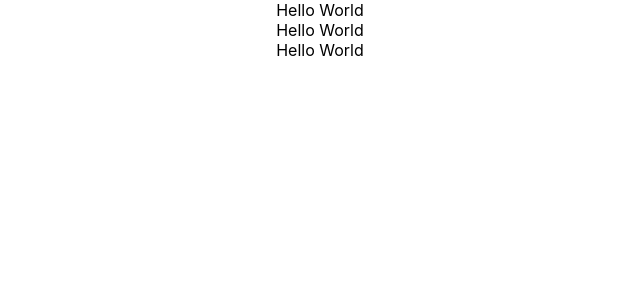
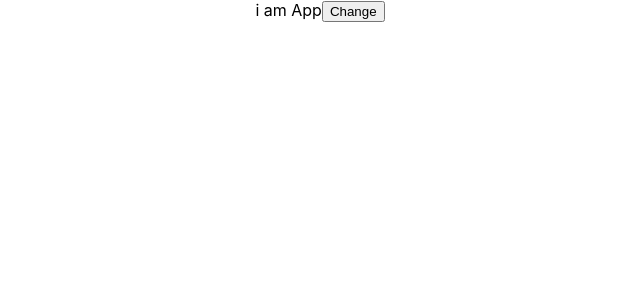
Before and after one commit to ptsfdtz/learn-react, a React (Create React App) app: page / in a window 1280 px wide. Shown: the top 300 px of the page, without its empty margins (320-960 px from the left). Built offline with nearby package versions, Linux system fonts and the light colour scheme.

Commit message:
feat:add react

```diff
--- a/src/App.jsx
+++ b/src/App.jsx
@@ -1,25 +1,20 @@
 import './App.css';
 import React from 'react';
-
-function App() {
-  function HelloWorld() {
-    return <div>Hello World</div>;
+import Son from './son';
+class App extends React.PureComponent {
+  state = {
+    mes: "i am App"
   }
-  class ClassHello extends React.Component {
-    render() {
-      return <div>Hello World</div>;
-    }
+  changeMes(sonmes) {
+    this.setState({
+      mes: sonmes
+    })
   }
-  let hello = HelloWorld();
-
-  return (
-    <div className="App">
-      {hello}
-      <HelloWorld />
-      <ClassHello />
+  render() {
+    return <div className="App">
+      <Son mes={this.state.mes} changeMes={this.changeMes.bind(this)}> </Son>
     </div>
-  );
+  }
 }
 
-
 export default App;
--- /dev/null
+++ b/src/son.js
@@ -0,0 +1,25 @@
+import React from 'react';
+import PropTypes from 'prop-types';
+
+class Son extends React.Component {
+    state = {
+        sonMes: 'Hello'
+    }
+    render() {
+        return <div>
+            {this.props.mes}
+            <button onClick={() => {
+                this.props.changeMes(this.state.sonMes);
+            }}>Change</button>
+        </div>
+    }
+}
+
+Son.propsType = {
+    mes: PropTypes.string
+}
+
+Son.defaultProps = {
+    mes: 'default message',
+}
+export default Son;
```
